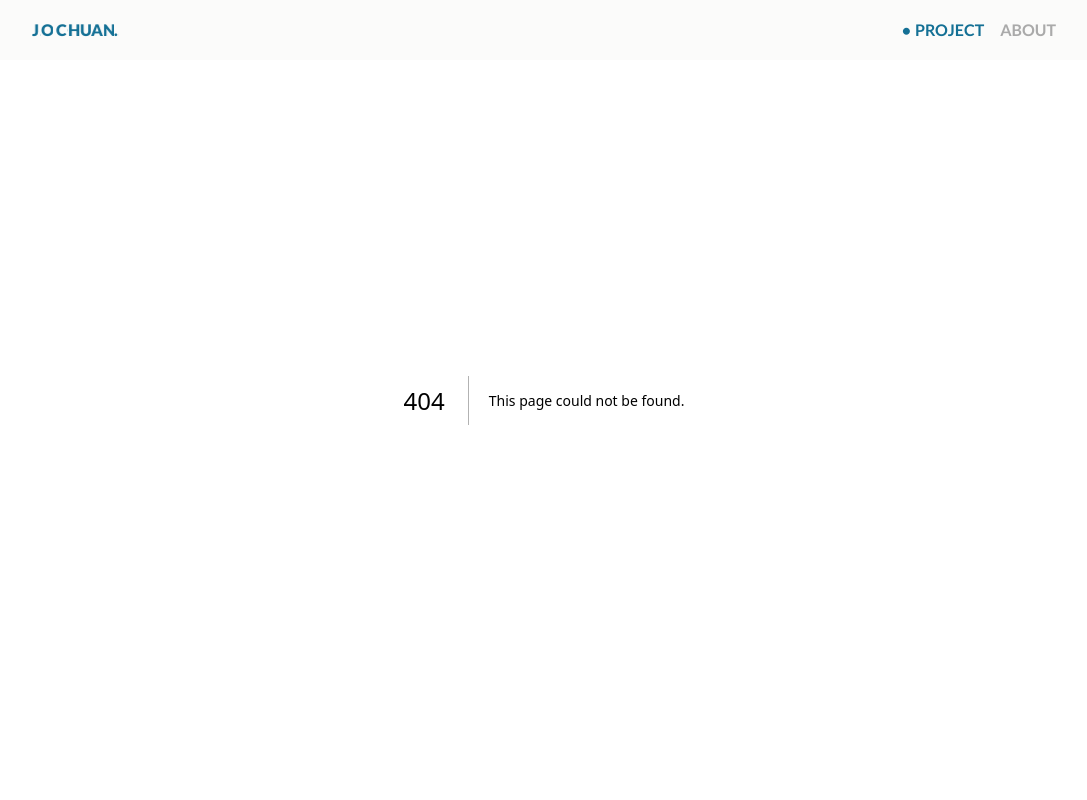
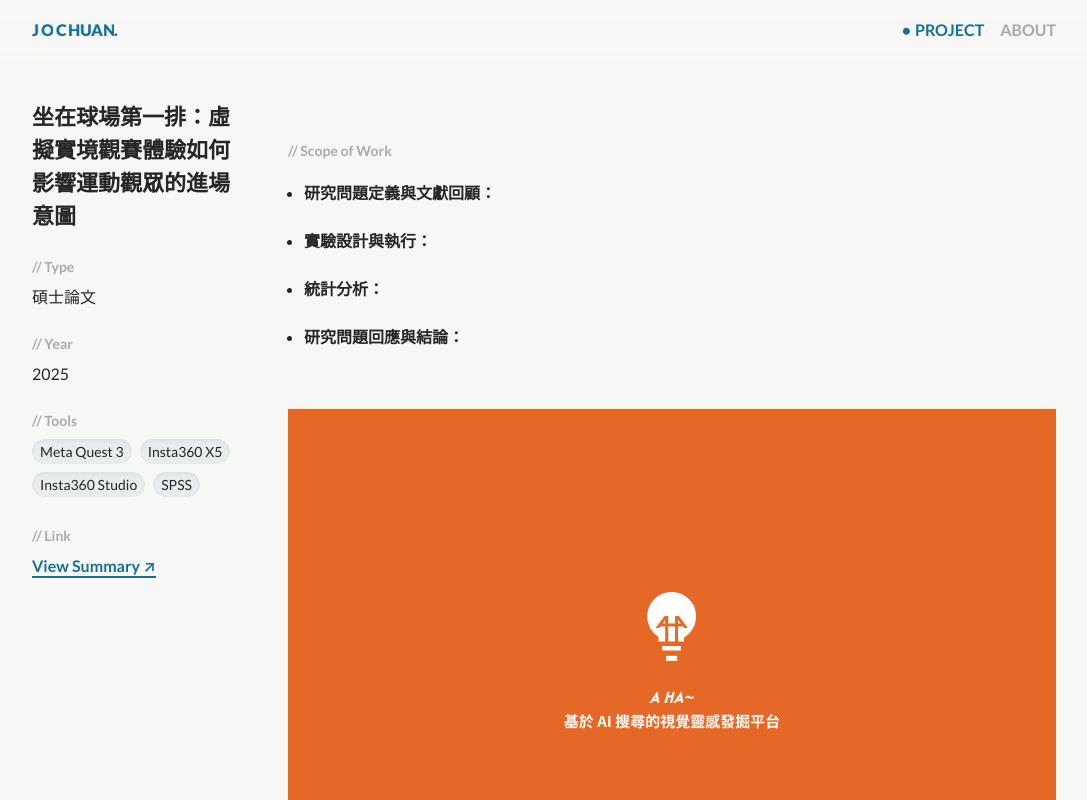
Before and after one commit to jochuany/jo-chuan-portfolio, a Next.js app: page /projects/thesis in a window 1280 px wide. Before the commit this address had no page. Shown: the top 800 px of the page, without its empty margins (96-1183 px from the left). Built offline with nearby package versions, Linux system fonts and the light colour scheme.

Commit message:
add thesis project
20260127

```diff
--- a/src/app/projects/page.js
+++ b/src/app/projects/page.js
@@ -2,6 +2,14 @@ import Image from "next/image";
 import { ProjectItem } from "@/components/ProjectItem";
 
 const projects = [
+  {
+    href: "/projects/thesis",
+    title: "坐在球場第一排：虛擬實境觀賽體驗如何影響運動觀眾的進場觀賽意圖",
+    category: "碩士論文",
+    year: "2025",
+    photo: "/images/thesis/thesis-01.png",
+    tool: ["Meta Quest 3", "Insta360 X5", "Insta360 Studio", "SPSS"]
+  },
   {
     href: "/projects/chance",
     title: "Chance!!",
--- /dev/null
+++ b/src/app/projects/thesis/page.js
@@ -0,0 +1,56 @@
+"use client";
+import Image from "next/image";
+import { ProjectPages } from "@/components/ProjectPages";
+
+const content =
+{
+  title: "坐在球場第一排：虛擬實境觀賽體驗如何影響運動觀眾的進場意圖",
+  category: "碩士論文",
+  year: "2025",
+  tools: ["Meta Quest 3", "Insta360 X5", "Insta360 Studio", "SPSS"],
+  introduction: "",
+  cta: "View Summary \u2197",
+  link: "http://thesis.lib.nccu.edu.tw/cgi-bin/gs32/gsweb.cgi?o=dallcdr&s=id=%22G0112464036%22.&searchmode=basic",
+  details: [
+    {
+      subtitle: "研究問題定義與文獻回顧：",
+      description: ""
+    },
+    {
+      subtitle: "實驗設計與執行：",
+      description: ""
+    },
+    {
+      subtitle: "統計分析：",
+      description: ""
+    },
+    {
+      subtitle: "研究問題回應與結論：",
+      description: ""
+    }
+  ],
+  photos: [
+    "/images/aha/aha-01.png",
+    "/images/aha/aha-02.png",
+    "/images/aha/aha-03.png",
+    "/images/aha/aha-04.png",
+    "/images/aha/aha-05.png",
+    "/images/aha/aha-06.png",
+    "/images/aha/aha-07.png",
+    "/images/aha/aha-08.png",
+    "/images/aha/aha-09.png",
+    "/images/aha/aha-10.png",
+    "/images/aha/aha-11.png",
+    "/images/aha/aha-12.png",
+  ]
+}
+
+
+export default function Thesis() {
+
+  return (
+    <>
+      <ProjectPages {...content} />
+    </>
+  );
+}
--- a/src/components/ProjectPages.js
+++ b/src/components/ProjectPages.js
@@ -4,9 +4,9 @@ export const ProjectPages = ({ title, category, year, tools, introduction, cta,
         <>
             <div className="w-full bg-brand-bg py-10 mt-[60px] flex justify-center items-start">
 
-                <div className="flex flex-col md:flex-row justify-between w-[90%] md:w-[85%] lg:w-[80%] items-start">
+                <div className="flex flex-col lg:flex-row justify-between w-[90%] md:w-[85%] lg:w-[80%] items-start">
 
-                    <div className="md:sticky md:top-[100px] w-full md:w-[20%]">
+                    <div className="lg:sticky lg:top-[100px] w-full lg:w-[20%]">
 
                         <div className="flex flex-col w-full mb-6">
 
@@ -81,7 +81,7 @@ export const ProjectPages = ({ title, category, year, tools, introduction, cta,
 
                     </div>
 
-                    <div className="w-full md:w-[75%]">
+                    <div className="w-full lg:w-[75%]">
                         <div className="w-full flex flex-col">
                             <div className="text-justify text-[16px] mb-10 leading-8 font-normal">
                                 {introduction}
```
Also changed, not shown: 1 other file (tests, documents, lock files or other folders).
